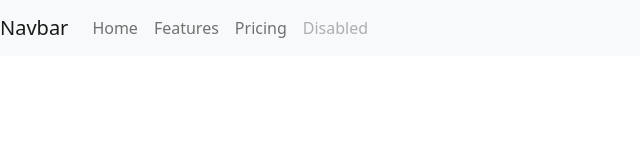
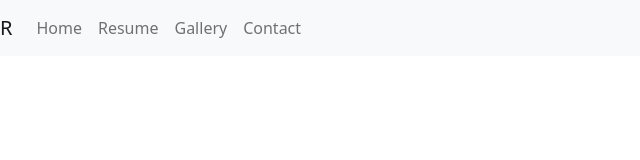
Before and after one commit to RobBerger/FSWD1012-final-project, a plain HTML site: page index.html in a window 1280 px wide. Shown: the whole page, without its empty margins (0-640 px from the left). Drawn offline with nearby package versions, Linux system fonts and the light colour scheme.

Commit message:
added photo

```diff
--- a/index.html
+++ b/index.html
@@ -9,7 +9,7 @@
     </head>
     <body>
         <nav class="navbar navbar-expand-lg navbar-light bg-light">
-            <a class="navbar-brand" href="#">Navbar</a>
+            <a class="navbar-brand" href="final-project/r_logo.jpg">R</a>
             <button class="navbar-toggler" type="button" data-toggle="collapse" data-target="#navbarNav" aria-controls="navbarNav" aria-expanded="false" aria-label="Toggle navigation">
               <span class="navbar-toggler-icon"></span>
             </button>
@@ -19,13 +19,13 @@
                   <a class="nav-link" href="#">Home</a>
                 </li>
                 <li class="nav-item">
-                  <a class="nav-link" href="#">Features</a>
+                  <a class="nav-link" href="#">Resume</a>
                 </li>
                 <li class="nav-item">
-                  <a class="nav-link" href="#">Pricing</a>
+                  <a class="nav-link" href="#">Gallery</a>
                 </li>
                 <li class="nav-item">
-                  <a class="nav-link disabled" href="#">Disabled</a>
+                  <a class="nav-link" href="#">Contact</a>
                 </li>
               </ul>
             </div>
```
Also changed, not shown: r_logo.jpg (added).
